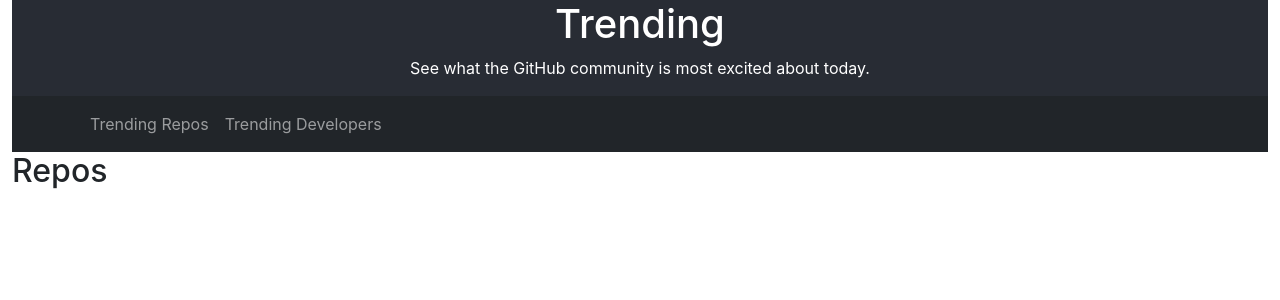
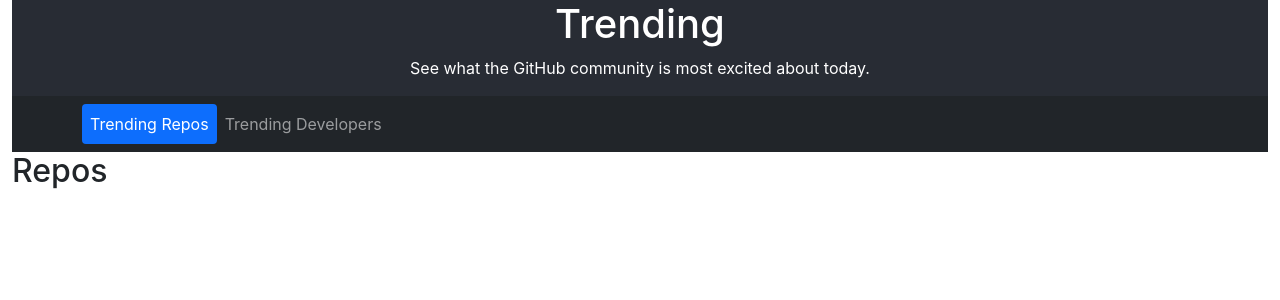
Before and after one commit to blaizeliebs/coinmena-test, a React (Create React App) app: page / in a window 1280 px wide. Shown: the top 300 px of the page. Built offline with nearby package versions, Linux system fonts and the light colour scheme.

Commit message:
cleaned up routing and added active state to menu

```diff
--- a/src/App.jsx
+++ b/src/App.jsx
@@ -1,3 +1,4 @@
+import { useState } from 'react';
 import styled from 'styled-components'
 import {
   Routes,
@@ -7,6 +8,9 @@
 import Navbar from 'react-bootstrap/Navbar';
 import Container from 'react-bootstrap/Container';
 import Nav from 'react-bootstrap/Nav';
+
+import Devs from './routes/Devs'
+import Repos from './routes/Repos'
 
 const AppHeader = styled.header`
   background-color: #282c34;
@@ -18,6 +22,7 @@
 `;
 
 function App() {
+  const [active, setActive] = useState('/');
   return (
     <Container fluid>
       <AppHeader>
@@ -26,12 +31,17 @@
       </AppHeader>
       <Navbar bg="dark" variant="dark">
         <Container>
-        <Nav className="me-auto" variant="pills">
+        <Nav
+          activeKey={active}
+          onSelect={(selectedKey) => setActive(selectedKey)}
+          className="me-auto"
+          variant="pills"
+        >
           <Nav.Item>
-            <Nav.Link as={Link} to="/">Trending Repos</Nav.Link>
+            <Nav.Link as={Link} to="/" eventKey="/">Trending Repos</Nav.Link>
           </Nav.Item>
           <Nav.Item>
-            <Nav.Link as={Link} to="/developers">Trending Developers</Nav.Link>
+            <Nav.Link as={Link} to="/developers" eventKey="/developers">Trending Developers</Nav.Link>
           </Nav.Item>
         </Nav>
         </Container>
@@ -44,12 +54,4 @@
   );
 }
 
-function Devs() {
-  return <h2>Devs</h2>;
-}
-
-function Repos() {
-  return <h2>Repos</h2>;
-}
-
 export default App;
--- /dev/null
+++ b/src/routes/Devs.jsx
@@ -0,0 +1,5 @@
+function Devs() {
+    return <h2>Devs</h2>;
+}
+
+export default Devs;
--- /dev/null
+++ b/src/routes/Repos.jsx
@@ -0,0 +1,5 @@
+function Repos() {
+    return <h2>Repos</h2>;
+  }
+
+  export default Repos;
```
